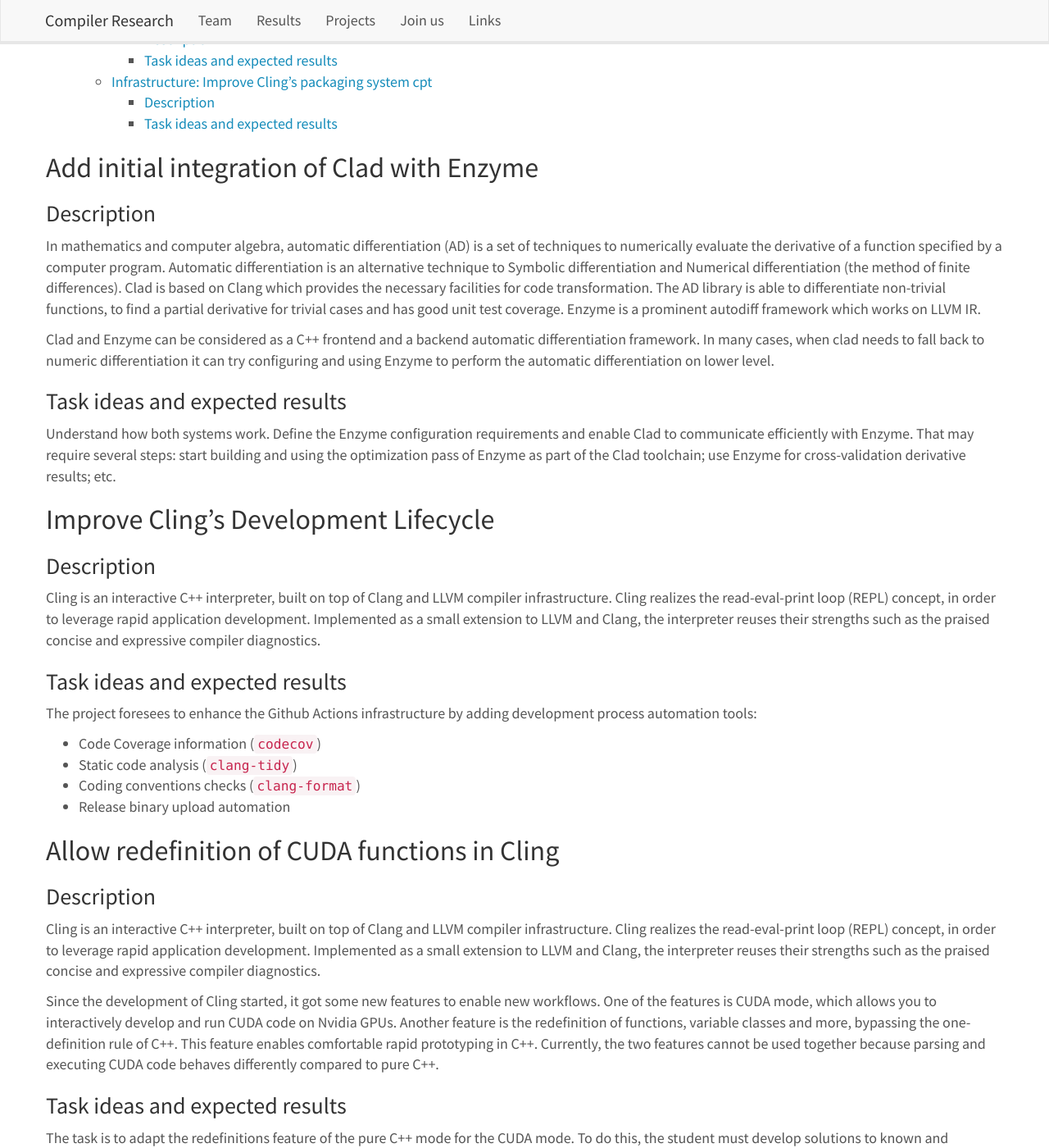
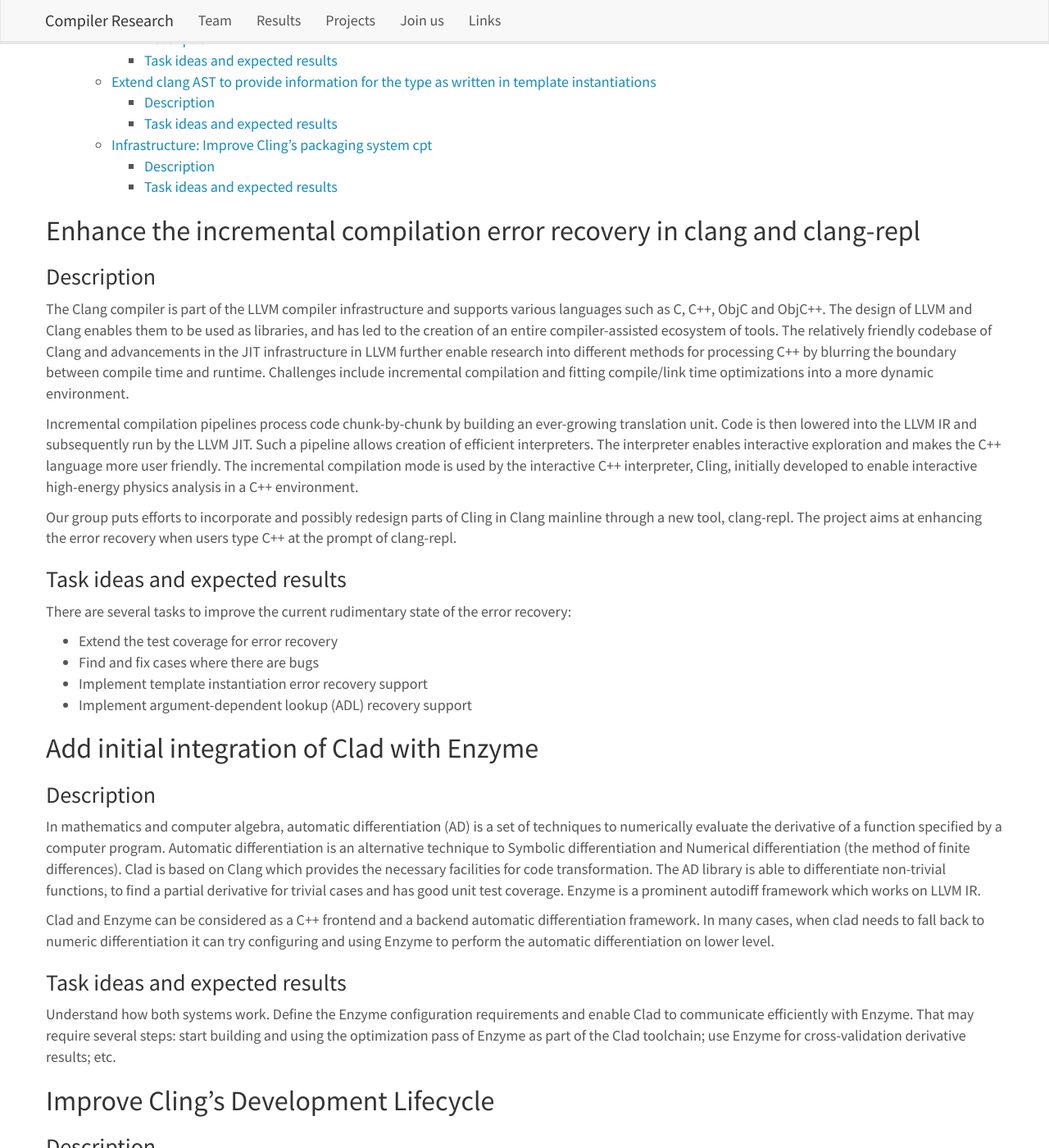
Before and after one commit to vgvassilev/clad, a Jekyll site: the page built from _pages/open_projects.md, in a window 1280 px wide and 1400 px high, scrolled down 814 px. Shown: the whole window at 82% size. Built offline with Jekyll 4.4.1, drawn with Linux system fonts in a browser that asks for light colours; nearby versions of some CDN libraries; a style sheet for code colours, icons or effects is not loaded; some of the changed text lies outside the part shown.

Commit message:
Add a new open project

```diff
--- a/_data/openprojectlist.yml
+++ b/_data/openprojectlist.yml
@@ -1,3 +1,34 @@
+- name: "Enhance the incremental compilation error recovery in clang and clang-repl"
+  description: |
+    The Clang compiler is part of the LLVM compiler infrastructure and supports
+    various languages such as C, C++, ObjC and ObjC++. The design of LLVM and
+    Clang enables them to be used as libraries, and has led to the creation of
+    an entire compiler-assisted ecosystem of tools. The relatively friendly
+    codebase of Clang and advancements in the JIT infrastructure in LLVM further
+    enable research into different methods for processing C++ by blurring the
+    boundary between compile time and runtime. Challenges include incremental
+    compilation and fitting compile/link time optimizations into a more dynamic
+    environment.
+
+    Incremental compilation pipelines process code chunk-by-chunk by building an
+    ever-growing translation unit. Code is then lowered into the LLVM IR and
+    subsequently run by the LLVM JIT. Such a pipeline allows creation of
+    efficient interpreters. The interpreter enables interactive exploration and
+    makes the C++ language more user friendly. The incremental compilation mode
+    is used by the interactive C++ interpreter, Cling, initially developed to
+    enable interactive high-energy physics analysis in a C++ environment.
+
+    Our group puts efforts to incorporate and possibly redesign parts of Cling
+    in Clang mainline through a new tool, clang-repl. The project aims at
+    enhancing the error recovery when users type C++ at the prompt of clang-repl.
+  tasks: |
+    There are several tasks to improve the current rudimentary state of the
+    error recovery:
+      * Extend the test coverage for error recovery
+      * Find and fix cases where there are bugs
+      * Implement template instantiation error recovery support
+      * Implement argument-dependent lookup (ADL) recovery support
+
 - name: "Add initial integration of Clad with Enzyme"
   description: |
     In mathematics and computer algebra, automatic differentiation (AD) is a set
```
